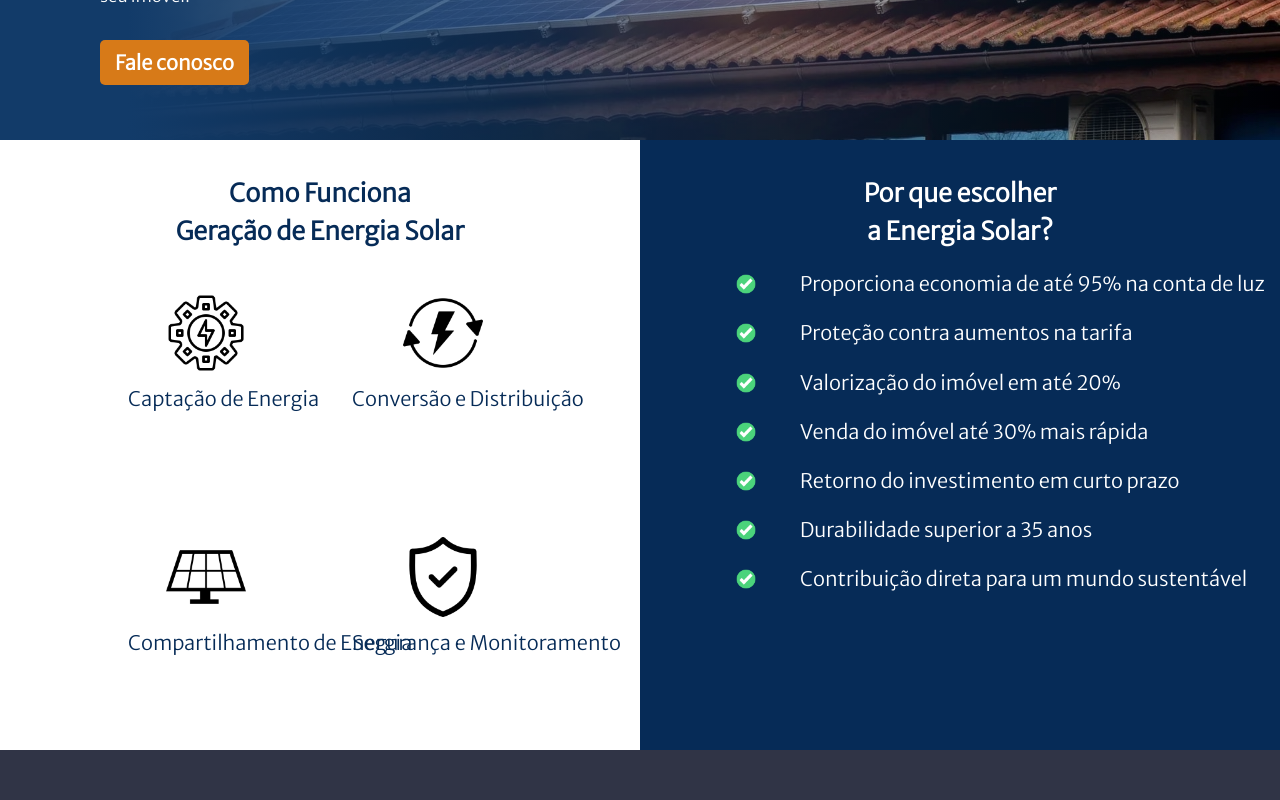
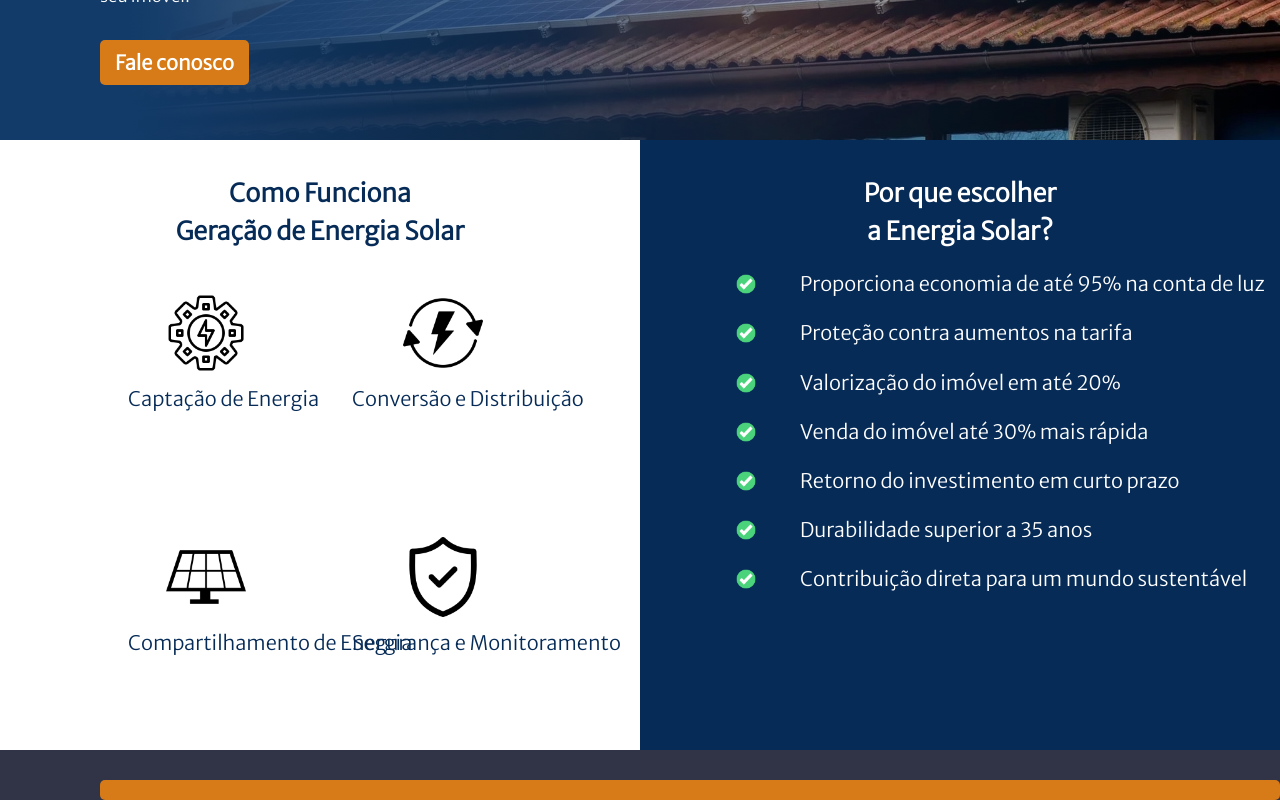
Before and after one commit to levisantosp/xingusolar, a Next.js app: page / in a window 1280 px wide. Shown: the part 485-1285 px from the top of the page. Before the commit the page ends 1235 px from the top, so only its background shows below. Built offline with nearby package versions, Linux system fonts and the light colour scheme.

Commit message:
adicionando a parte do hercius e do axwell

```diff
--- a/src/app/page.tsx
+++ b/src/app/page.tsx
@@ -108,6 +108,14 @@ export default function Page() {
                                         </div>
                                 </div>
                         </div>
+                        <div className="our-services-contact-us-container">
+                                <div className="our-services">
+                                        {/* parte do hercius */}
+                                </div>
+                                <div className="contact-us">
+                                        {/* parte do axwell */}
+                                </div>
+                        </div>
                 </main>
         )
 }
```
